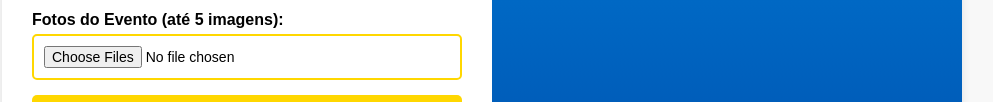
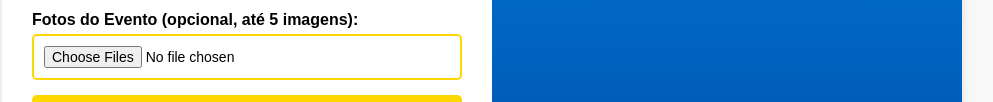
Before and after one commit to felipmarques/segue-o-festival, a website: page inserir_eventos.html in a window 1280 px wide. Shown: the part 611-713 px from the top of the page, without its empty margins (158-1151 px from the left). Drawn offline with Linux system fonts and the light colour scheme.

Commit message:
Update inserir_eventos.html

```diff
--- a/inserir_eventos.html
+++ b/inserir_eventos.html
@@ -31,7 +31,7 @@
                 <label for="lineup">Line-Up:</label>
                 <textarea id="lineup" name="lineup" rows="3" required></textarea>
 
-                <label for="fotos">Fotos do Evento (até 5 imagens):</label>
+                <label for="fotos">Fotos do Evento (opcional, até 5 imagens):</label>
                 <input type="file" id="fotos" name="fotos[]" accept="image/*" multiple>
 
                 <button type="submit">Cadastrar Evento</button>
```
